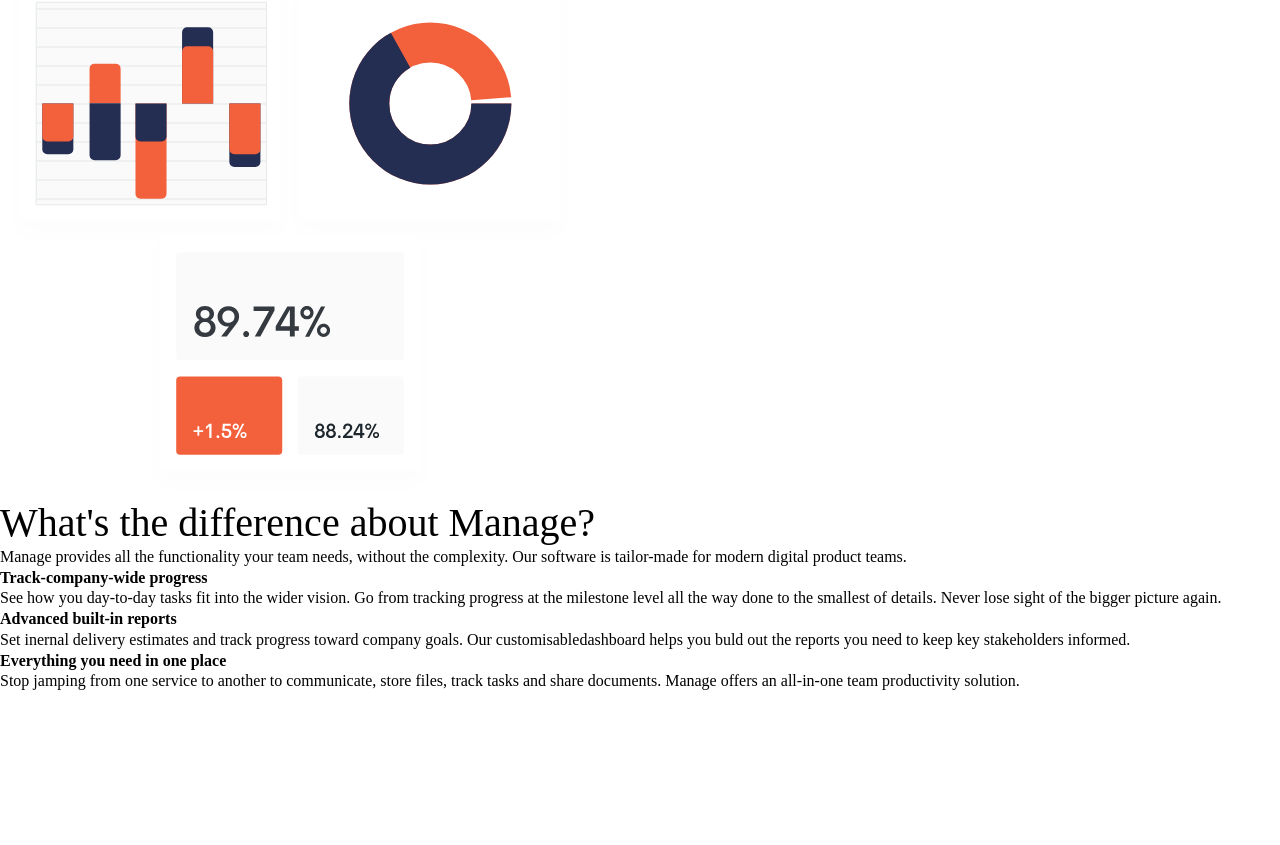
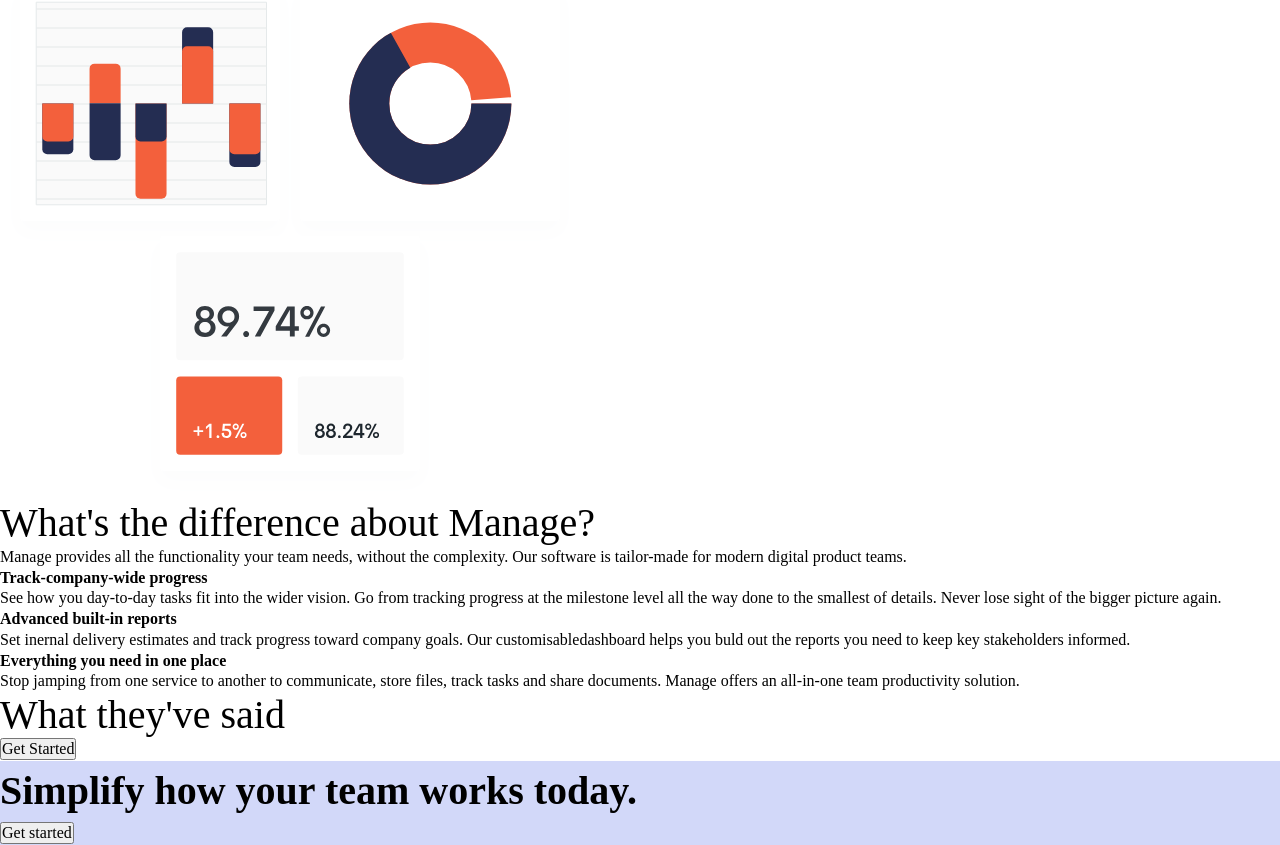
Before and after one commit to NadiasCodes/Practice--Responsive-Website, a plain HTML site: page index.html in a window 1280 px wide. Shown: the part 302-1147 px from the top of the page. Before the commit the page ends 995 px from the top, so only its background shows below. Drawn offline with Linux system fonts and the light colour scheme.

Commit message:
prepared the 3rd and 4th sections

```diff
--- a/index.html
+++ b/index.html
@@ -63,7 +63,7 @@
               </p>
             </div>
             <div>
-              <ul role="list">
+              <ul role="list" class="numbered-items">
                 <li>
                   <h3 class="fs-16 fw-bold">Track-company-wide progress</h3>
                   <p>
@@ -96,6 +96,34 @@
           </div>
         </div>
       </section>
+
+      <section class="carousel">
+        <h2 class="fs-secondary-heading">What they've said</h2>
+        <!-- Carousel here -->
+        <button class="button">Get Started</button>
+      </section>
+
+      <section class="bg-primary-light-blue .text-neutral-creamy">
+        <div class="container">
+          <div class="event-columns">
+            <div>
+              <p class="fs-secondary-heading fw-bold">
+                Simplify how your team works today.
+              </p>
+            </div>
+            <div>
+              <button class="button" data-type="inverted">Get started</button>
+            </div>
+          </div>
+        </div>
+      </section>
     </main>
+    <footer class="bg-primary-dark-blue.text-neutral-creamy">
+      <div class="container">
+        <div></div>
+        <div></div>
+        <div></div>
+      </div>
+    </footer>
   </body>
 </html>
```
